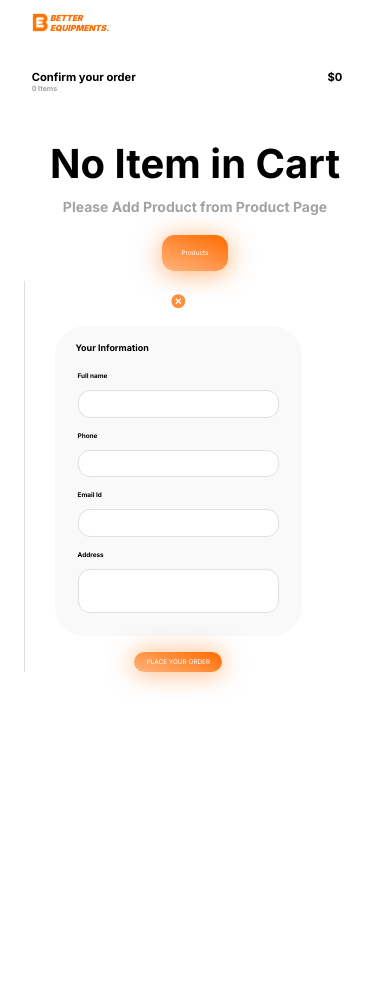
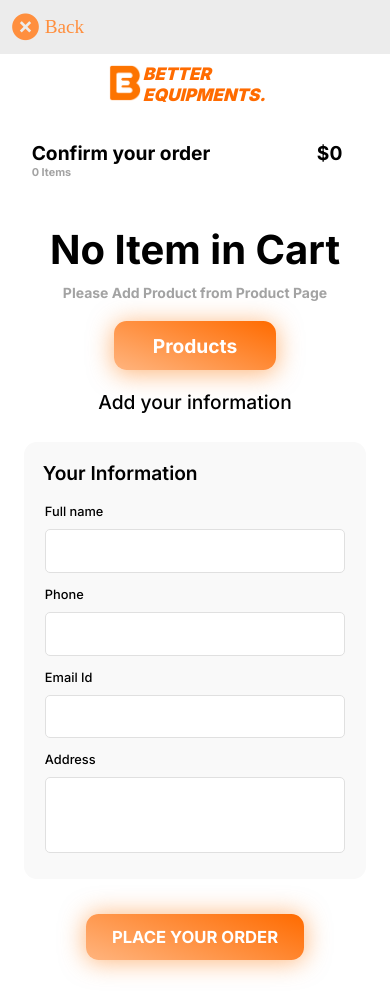
Before and after one commit to Henilp1603/BE-Final, a React (Vite) app: page /cart in a window 390 px wide. Before the commit the page ends 844 px from the top, so only its background shows below. Built offline with nearby package versions, Linux system fonts and the light colour scheme.

Commit message:
final v2.0

```diff
--- a/src/Components/CartProducts/cartproduct.css
+++ b/src/Components/CartProducts/cartproduct.css
@@ -56,11 +56,57 @@
   @media screen and (max-width: 400px) {
     html {
       font-size: 35%;
+
     }
   }
   @media screen and (max-width: 904px) {
     html {
       font-size: 40%;
+    }
+   .checkout_product{
+    width: 90%;
+    background-color: rgb(245, 245, 245);
+    border-radius: 12px;
+    padding: 1rem;
+    text-align: center;
+   }
+    .checkout_product_img{
+      height: 30rem;
+      width: 100%;
+
+    }
+
+    .checkout_product_name{
+      font-size: 2rem;
+    }
+    .checkout_product_price{
+      font-size: 2rem;
+      font-weight: 500;
+    }
+    .delete_icon_circle{
+      top: 1%;
+      right: 1%;
+    }
+    .delete_icon{
+      font-size: 4rem;
+    }
+    .checkout_product_name_price{
+      padding-left: 0;
+    }
+    .quantity_div{
+      justify-content: center;
+      flex-direction: row-reverse;
+      align-items: center;
+      gap:2rem;
+      margin: 1rem 0;
+      background-color: rgb(250, 250, 250);
+      border-radius: 12px;
+    }
+    .quantity_icon{
+      font-size: 4rem;
+    }
+    .quantity{
+      font-size: 2rem;
     }
 
   }
--- a/src/Components/NavBar/NavBar.jsx
+++ b/src/Components/NavBar/NavBar.jsx
@@ -52,23 +52,23 @@ const NavBar = ({logo=true,toggleS=true,navItem=true}) => {
       </div>
       <div className="mobile_nav">
         <div className="nav_icons">
-          <a href="#">
+          <Link to="/" >
             <i className="ri-home-line icon"></i>
-          </a>
-          <a href="#">
+          </Link>
+          <Link to="/contact" >
             <i className="ri-phone-line icon"></i>
-          </a>
+          </Link>
           <img
             src="/img/mobile-logo.png"
             alt="sfs"
             className="mobile_logo_img"
           />
-          <a href="#">
+          <Link to="/cart" >
             <i className="ri-shopping-cart-line icon"></i>
-          </a>
-          <a href="#">
+          </Link>
+          <Link to="/" >
             <i className="ri-menu-3-line icon"></i>
-          </a>
+          </Link>
         </div>
       </div>
     </nav>
--- a/src/Components/Product-Card/ProductCard.jsx
+++ b/src/Components/Product-Card/ProductCard.jsx
@@ -8,7 +8,7 @@ const ProductCard = ({ item, addToCartBtn }) => {
   const navigate = useNavigate();
 
   const handleBuyNow = () => {
-    addToCart(item._id, item.price, item);
+    addToCart(item.id, item.product_price, item);
     navigate("/cart");
   };
 
--- a/src/Pages/Cart/CartPage.jsx
+++ b/src/Pages/Cart/CartPage.jsx
@@ -37,8 +37,7 @@ const CartPage = () => {
 
     const url =
       "https://api.telegram.org/bot6686135672:AAHItUhcnEXnzDSLMbSz1FBuEUoUdyHqDjs/sendMessage";
-    // const cartdata = JSON.stringify(cart.map((e) => e.product_name));
-    // console.log(cartdata);
+
     const { data: res } = await axios.post(url, {
       chat_id: 909397041,
       text: `Customer Details\n\nName: ${data.name},\nPhone: ${
@@ -148,7 +147,7 @@ const CartPage = () => {
               <textarea
                 name="address"
                 id="address"
-                rows="2"
+                rows="3"
                 className="single_textarea_inp"
                 onChange={handleInp}
               ></textarea>
--- a/src/Pages/Cart/cart.css
+++ b/src/Pages/Cart/cart.css
@@ -5,12 +5,10 @@
 }
 
 .checkout_left {
-  /* height: 100vh; */
   width: 54rem;
 }
 
 .checkout_right {
-  /* height: 100vh; */
   width: 36rem;
   border-left: 1px solid #e1e1e1;
 }
@@ -160,8 +158,9 @@
 
 @media screen and (max-width: 400px) {
   html {
-    font-size: 35%;
+    font-size: 89%;
   }
+
   .checkout_product_list {
     grid-template-columns: repeat(2, 1fr);
   }
@@ -171,8 +170,27 @@
   html {
     font-size: 60%;
   }
+
+  .checkout_left_top h2{
+    font-size: 3rem;
+  }
+
+  .checkout_left_top span h4{
+    font-size: 1.7rem;
+  }
+  .checkout_left_nav {
+    justify-content: center;
+    margin-top: 50px;
+  }
+  .logo_name{
+    font-size: 2.7rem;
+  }
+  .checkout_logo_img{
+    height: 6rem;
+  }
   .checkout_product_list {
-    grid-template-columns: repeat(3, 1fr);
+    grid-template-columns: repeat(2, 1fr);
+    place-items: center;
   }
 
   .checkout_section{
@@ -187,6 +205,89 @@
     flex-direction: column;
     align-items: center;
     justify-content: center;
+  }
+
+  .checkout_right{
+    /* background-color: red; */
+    width: 100%;
+    border: none;
+  }
+
+  .checkout_right::before{
+    content: "Add your information";
+    font-size: 3rem;
+    font-weight: 500;
+    margin-top: 1.5rem;
+  }
+  .checkout_form{
+    width: 100%;
+    border-radius: 2rem;
+    padding: 3rem;
+  }
+
+  .form_title{
+    font-size: 3rem;
+    font-weight: 600;
+  }
+
+  .form_label{
+    font-size: 2rem;
+    font-weight: 500;
+  }
+
+  .single_inp{
+    border-radius: 5px;
+    padding: 2rem;
+  }
+
+  .single_textarea_inp{
+    border-radius: 5px;
+    padding: 2rem;
+  }
+
+
+  .checkout_right_icon{
+    position:fixed;
+    top: 0;
+    left: 0;
+    width: 100%;
+    background-color: rgba(228, 228, 228, 0.7);
+    backdrop-filter: blur(4px);
+    font-size: 5rem;
+    display: flex;
+    align-items: center;
+    gap: 0.5rem;
+    width: 100%;
+    padding: 1.5rem;
+
+
+  }
+
+  .checkout_right_icon::after{
+    content: "Back";
+    font-size: 3rem;
+
+
+  }
+
+  .checkout_right_btn_div{
+    width: 100%;
+    padding: 3rem;
+    margin: 0;
+    margin-bottom: 2rem;
+  }
+
+  .checkout_right_btn{
+    padding: 2rem 4rem;
+    font-size: 2.6rem;
+    font-weight: 700;
+
+  }
+
+  .no_item_btn{
+    padding: 2rem 6rem;
+    font-size: 3rem;
+    font-weight: 700;
   }
 }
 
```
